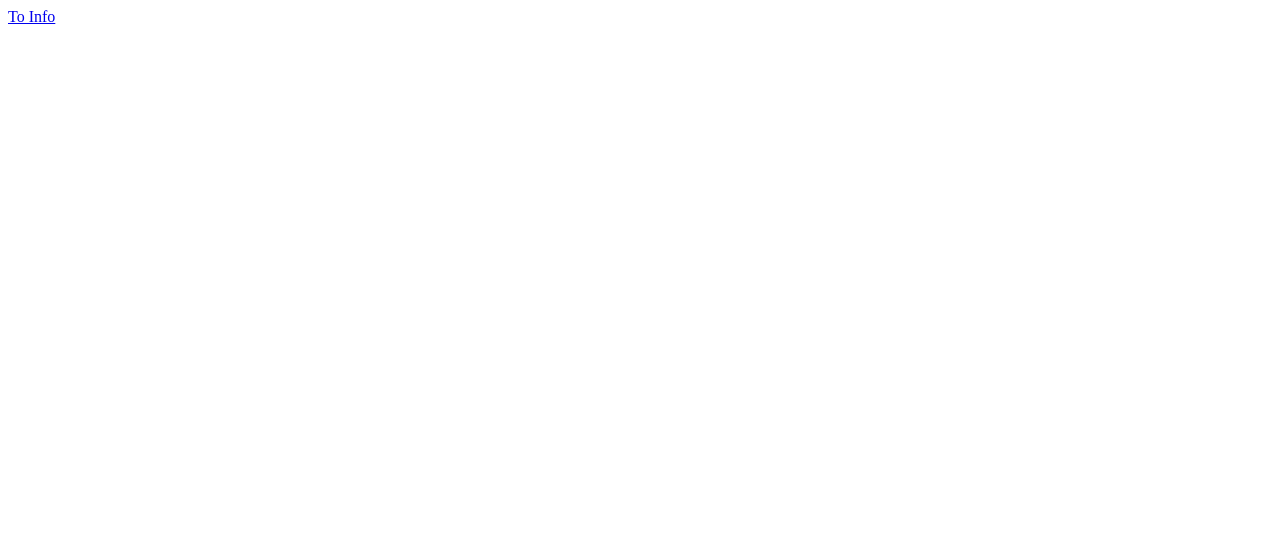
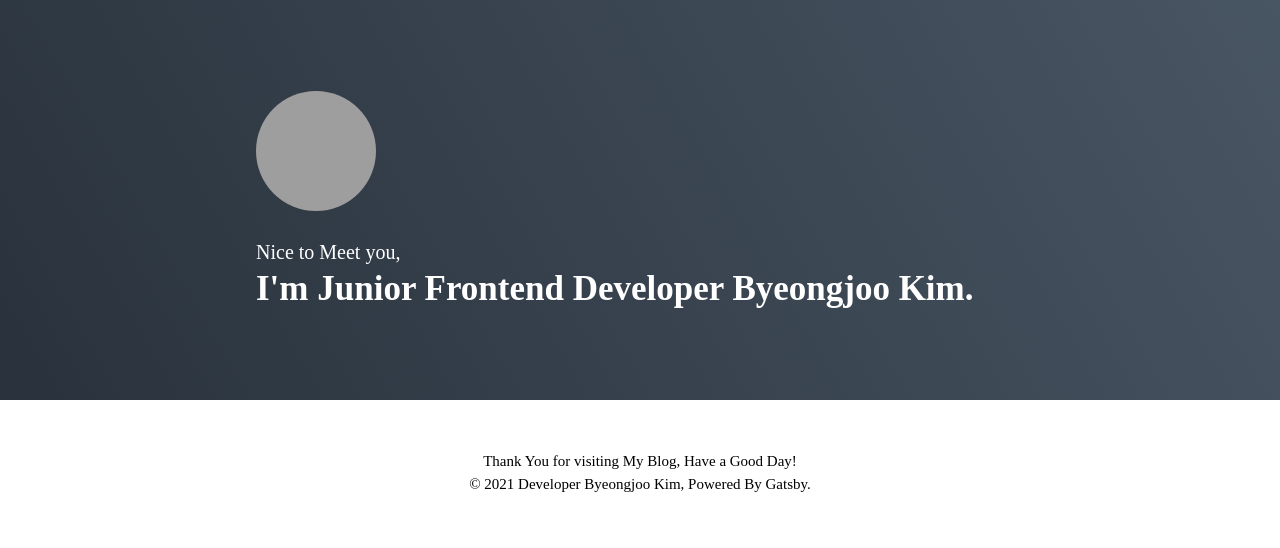
Before and after one commit to denev723/gatsby-blog, a Gatsby site: page / in a window 1280 px wide. Built offline with nearby package versions, Linux system fonts and the light colour scheme; Gatsby itself is replaced by a stand-in of ours; grey boxes are pictures that could not be loaded; a web font is replaced by a local one.

Commit message:
header footer 작업

```diff
--- /dev/null
+++ b/src/components/Common/Footer.tsx
@@ -0,0 +1,23 @@
+import React, { FunctionComponent } from 'react';
+import styled from '@emotion/styled';
+
+const FooterWrapper = styled.div`
+  display: grid;
+  place-items: center;
+  margin-top: auto;
+  padding: 50px 0;
+  font-size: 15px;
+  text-align: center;
+  line-height: 1.5;
+`;
+
+const Footer: FunctionComponent = function () {
+  return (
+    <FooterWrapper>
+      Thank You for visiting My Blog, Have a Good Day!
+      <br /> &copy; 2021 Developer Byeongjoo Kim, Powered By Gatsby.
+    </FooterWrapper>
+  );
+};
+
+export default Footer;
--- /dev/null
+++ b/src/components/Common/GlobalStyle.tsx
@@ -0,0 +1,32 @@
+import React, { FunctionComponent } from 'react';
+import { Global, css } from '@emotion/react';
+
+const defaultStyle = css`
+  @import url('<https://fonts.googleapis.com/css2?family=Nanum+Myeongjo:wght@400;700;800&display=swap>');
+
+  * {
+    padding: 0;
+    margin: 0;
+    box-sizing: border-box;
+    font-family: 'Nanum Myeongjo', serif;
+  }
+
+  html,
+  body,
+  #__gatsby {
+    height: 100%;
+  }
+
+  a,
+  a:hover {
+    color: inherit;
+    text-decoration: none;
+    cursor: pointer;
+  }
+`;
+
+const GlobalStyle: FunctionComponent = function () {
+  return <Global styles={defaultStyle} />;
+};
+
+export default GlobalStyle;
--- /dev/null
+++ b/src/components/Main/Introduction.tsx
@@ -0,0 +1,46 @@
+import React, { FunctionComponent } from 'react';
+import styled from '@emotion/styled';
+import ProfileImage from './ProfileImage';
+
+const Background = styled.div`
+  width: 100%;
+  background-image: linear-gradient(60deg, #29323c 0%, #485563 100%);
+  color: #ffffff;
+`;
+
+const Wrapper = styled.div`
+  display: flex;
+  flex-direction: column;
+  justify-content: center;
+  align-items: flex-start;
+  width: 768px;
+  height: 400px;
+  margin: 0 auto;
+`;
+
+const SubTitle = styled.div`
+  font-size: 20px;
+  font-weight: 400;
+`;
+
+const Title = styled.div`
+  margin-top: 5px;
+  font-size: 35px;
+  font-weight: 700;
+`;
+
+const Introduction: FunctionComponent = function () {
+  return (
+    <Background>
+      <Wrapper>
+        <ProfileImage />
+        <div>
+          <SubTitle>Nice to Meet you,</SubTitle>
+          <Title>I'm Junior Frontend Developer Byeongjoo Kim.</Title>
+        </div>
+      </Wrapper>
+    </Background>
+  );
+};
+
+export default Introduction;
--- /dev/null
+++ b/src/components/Main/ProfileImage.tsx
@@ -0,0 +1,18 @@
+import React, { FunctionComponent } from 'react';
+import styled from '@emotion/styled';
+
+const PROFILE_IMAGE_LINK =
+  'https://avatars.githubusercontent.com/u/65989857?s=400&u=65ea3cf83acb50db4b8d89b159e724c8d6630833&v=4';
+
+const ProfileImageWrapper = styled.img`
+  width: 120px;
+  height: 120px;
+  margin-bottom: 30px;
+  border-radius: 50%;
+`;
+
+const ProfileImage: FunctionComponent = function () {
+  return <ProfileImageWrapper src={PROFILE_IMAGE_LINK} alt="Profile Image" />;
+};
+
+export default ProfileImage;
--- a/src/pages/index.tsx
+++ b/src/pages/index.tsx
@@ -1,11 +1,22 @@
 import React, { FunctionComponent } from 'react';
-import { Link } from 'gatsby';
+import styled from '@emotion/styled';
+import GlobalStyle from 'components/Common/GlobalStyle';
+import Introduction from 'components/Main/Introduction';
+import Footer from 'components/Common/Footer';
+
+const Container = styled.div`
+  display: flex;
+  flex-direction: column;
+  height: 100%;
+`;
 
 const IndexPage: FunctionComponent = function () {
   return (
-    <div>
-      <Link to="/info/">To Info</Link>
-    </div>
+    <Container>
+      <GlobalStyle />
+      <Introduction />
+      <Footer />
+    </Container>
   );
 };
 
```
